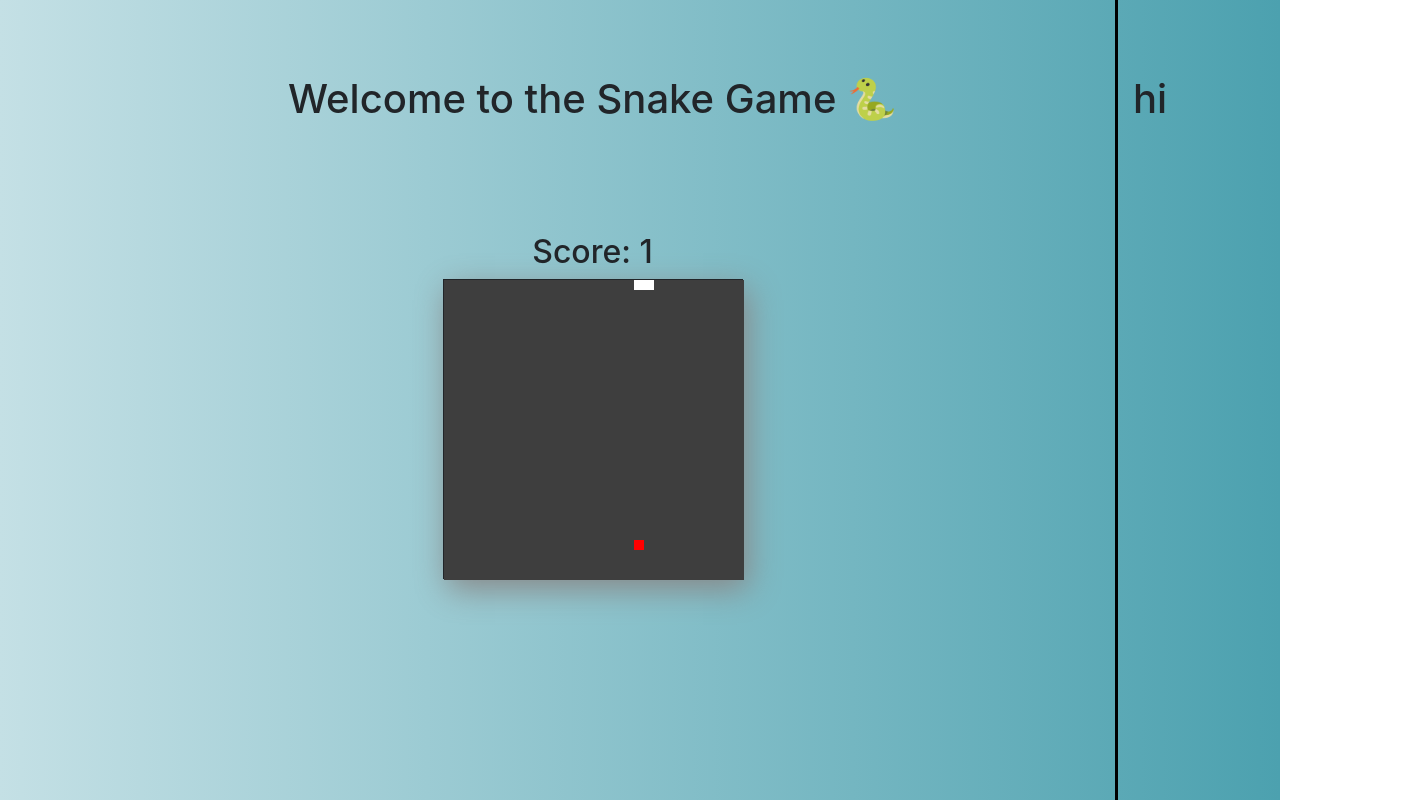
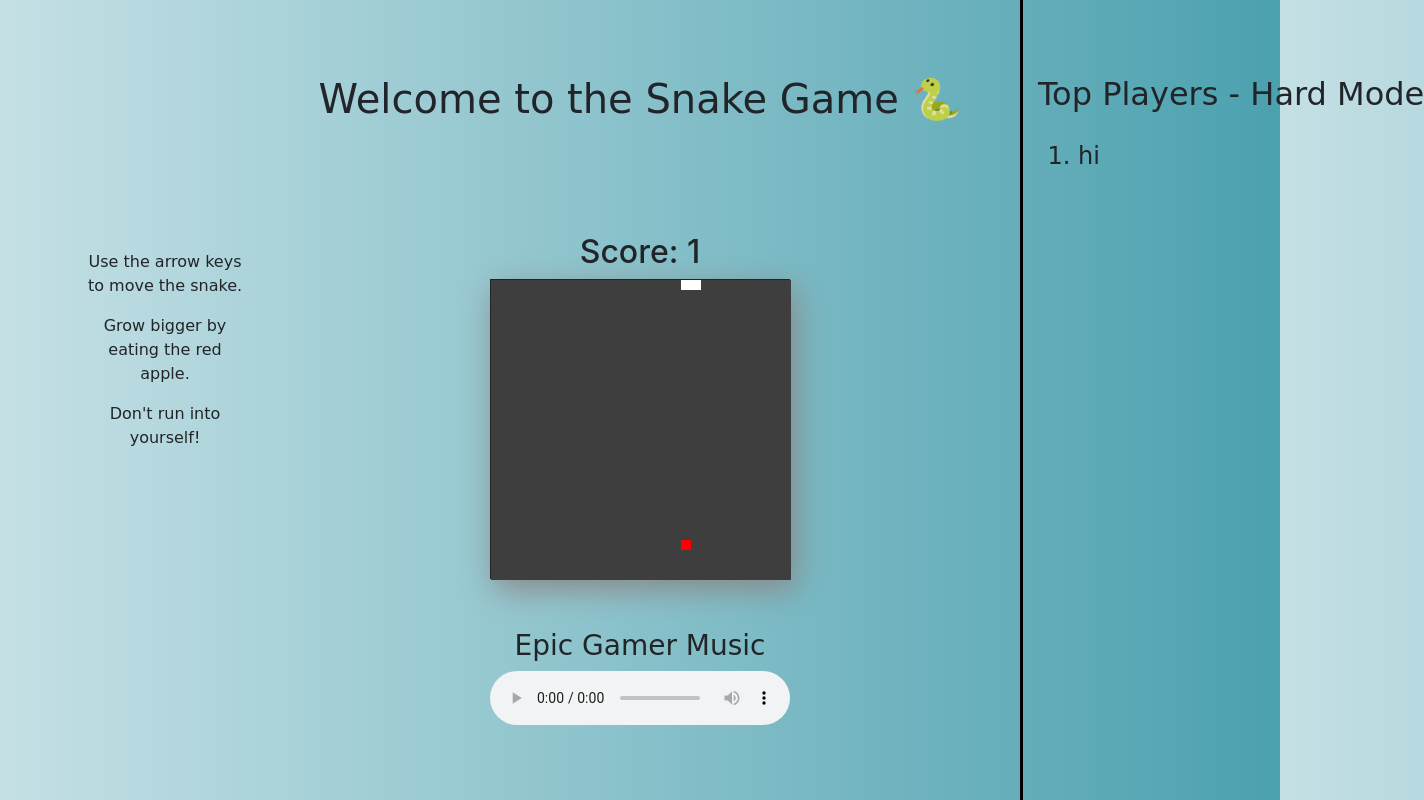
Before and after one commit to klmui/Snake-Game, a plain HTML site: page index.html in a window 1280 px wide. Shown: the whole page, 1424 px wide, since content can reach past the window. Drawn offline with nearby package versions, Linux system fonts and the light colour scheme.

Commit message:
Add instructions and music

```diff
--- a/index.css
+++ b/index.css
@@ -2,7 +2,6 @@ body {
   background: #4CA1AF;  /* fallback for old browsers */
   background: -webkit-linear-gradient(to right, #C4E0E5, #4CA1AF);  /* Chrome 10-25, Safari 5.1-6 */
   background: linear-gradient(to right, #C4E0E5, #4CA1AF); /* W3C, IE 10+/ Edge, Firefox 16+, Chrome 26+, Opera 12+, Safari 7+ */
-  font-family: 'Comic sans MS';
 }
 
 canvas {
@@ -18,6 +17,7 @@ canvas {
 }
 
 .welcomeText {
+  font-family: cursive;
   text-align: center;
   margin-top: 75px;
   margin-bottom: 110px;
@@ -28,6 +28,7 @@ canvas {
 }
 
 .sideCol {
+  font-family: cursive;
   border-left: 3px solid black;
   height: 100vh;
 }
@@ -35,3 +36,25 @@ canvas {
 .sideContent {
   margin-top: 75px;
 }
+
+.topPlayers {
+  font-weight: 500;
+  margin-top: 25px;
+  font-size: x-large;
+}
+
+.modal {
+  margin: 200px auto;
+}
+
+.audio {
+  font-family: cursive;
+  text-align: center;
+  margin-top: 50px;
+}
+
+.controls {
+  font-family: cursive;
+  text-align: center;
+  margin-top: 250px;
+}
--- a/index.html
+++ b/index.html
@@ -12,20 +12,58 @@
      <!-- Bootstrap CSS -->
      <link rel="stylesheet" href="https://stackpath.bootstrapcdn.com/bootstrap/4.3.1/css/bootstrap.min.css" integrity="sha384-ggOyR0iXCbMQv3Xipma34MD+dH/1fQ784/j6cY/iJTQUOhcWr7x9JvoRxT2MZw1T" crossorigin="anonymous">
   </head>
-  <body>
+  <body onload="playAudio()">
     <div class="container">
       <div class="row">
-        <div class="col-11">
+        <div class="col-2">
+          <div class="controls">
+            <p>Use the arrow keys to move the snake.</p>
+            <p>Grow bigger by eating the red apple.</p>
+            <p>Don't run into yourself!</p>
+          </div>
+        </div>
+        <div class="col-8">
           <h1 class="welcomeText">Welcome to the Snake Game 🐍</h1>
           <h2 class="score"></h2>
           <div class="canvasContainer">
             <canvas class="canvas" height="300" width="300"></canvas>
           </div>
+          <div class="audio">
+            <h3>Epic Gamer Music</h3>
+            <audio controls id="myAudio">
+              <source src="Long_Road.mp3" type="audio/ogg">
+              Your browser does not support the audio element.
+            </audio>
+          </div>
         </div>
 
-        <div class="col-1 sideCol">
+        <div class="col-2 sideCol">
           <div class="sideContent">
-            <h1>hi</h1>
+            <h2 style="white-space: nowrap;">Top Players - Hard Mode</h2>
+            <ol class="topPlayers">
+              <li>
+                hi
+              </li>
+            </ol>
+          </div>
+        </div>
+      </div>
+    </div>
+    <!-- Modal -->
+    <div class="modal fade" id="gameOver" tabindex="-1" role="dialog" aria-labelledby="exampleModalLabel" aria-hidden="true">
+      <div class="modal-dialog" role="document">
+        <div class="modal-content">
+          <div class="modal-header">
+            <h5 class="modal-title" id="exampleModalLabel">Modal title</h5>
+            <button type="button" class="close" data-dismiss="modal" aria-label="Close">
+              <span aria-hidden="true">&times;</span>
+            </button>
+          </div>
+          <div class="modal-body">
+
+          </div>
+          <div class="modal-footer">
+            <button type="button" class="btn btn-primary" data-dismiss="modal">Play Again</button>
           </div>
         </div>
       </div>
@@ -40,4 +78,10 @@
   <script type="text/javascript" src="fruit.js"></script>
   <script type="text/javascript" src="snake.js"></script>
   <script type="text/javascript" src="draw.js"></script>
+  <script>
+    var x = document.getElementById("myAudio");
+    function playAudio() {
+      x.play();
+    }
+  </script>
 </html>
--- a/snake.js
+++ b/snake.js
@@ -80,8 +80,14 @@ function Snake() {
   this.checkCollision = function() {
     for (var i = 0; i < this.tail.length; i++) {
       if (this.x === this.tail[i].x && this.y === this.tail[i].y) {
+        // Show modal
+        $("#gameOver").modal("show");
+        $(".modal-body").text("You died! Your score is " + snake.total + "! Click 'Play Again' to earn a top spot!");
+
         this.total = 0;
         this.tail = [];
+        this.x = 0;
+        this.y = 0;
       }
     }
   }
```
Also changed, not shown: 1 other file.
